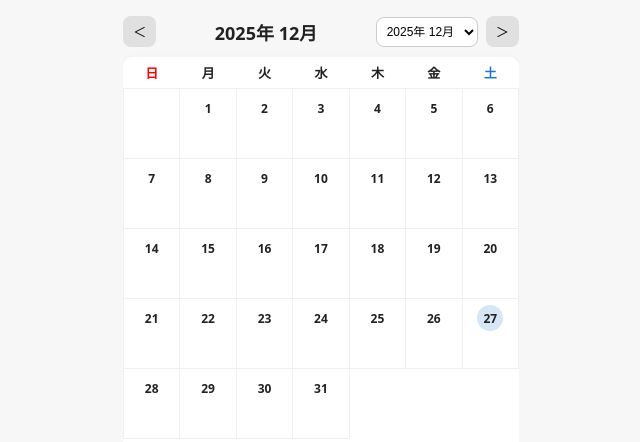
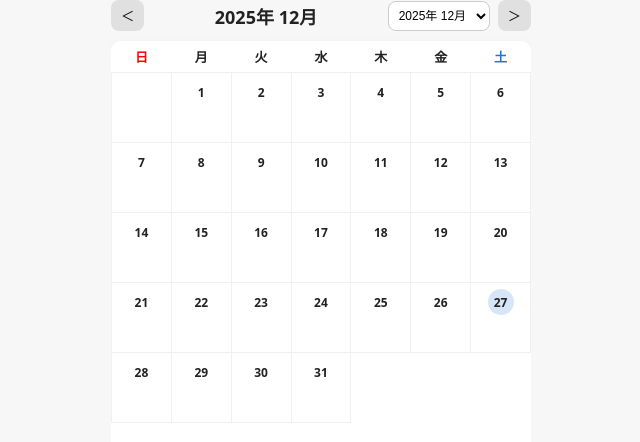
Before and after one commit to makkuro777/workout-calendar, a plain HTML site: page index.html in a window 1280 px wide. Shown: the whole page, without its empty margins (319-959 px from the left). Drawn offline with Linux system fonts and the light colour scheme.

Commit message:
Update index.html

```diff
--- a/index.html
+++ b/index.html
@@ -25,14 +25,20 @@
     }
 
     .app {
-      width: 420px;
+ width: 420px;
   max-width: 100%;
-  height: 100%;
+  height: 100vh;
   overflow: hidden;
   padding: 16px 12px 32px;
-    }
+  position: relative;       /* ★追加 */
+}
 
-    .screen { display: none; }
+    .screen {
+  display: none;
+  position: absolute;       /* ★追加 */
+  inset: 0;                 /* ★追加（top/right/bottom/left全部0） */
+}
+
     .screen.active { display: block; }
 
     .header {
@@ -328,8 +334,6 @@
 /* カレンダー領域：縦スクロール無効（横スワイプ優先） */
 #calendar-wrapper {
   flex: 1;
-  touch-action: pan-x;          /* 縦スクロールさせず横だけ */
-  overscroll-behavior: contain; /* 上下の引っ張り/バウンスを抑える */
 }
 #workout-screen {
   height: 100%;
@@ -350,8 +354,8 @@ html {
     .screen {
   height: 100%;
     }
-    #calendar-screen.active {
-  display: flex;          /* ← .screen.active の display:block を上書き */
+#calendar-screen.active {
+  display: flex;
   flex-direction: column;
 }
   </style>
```
